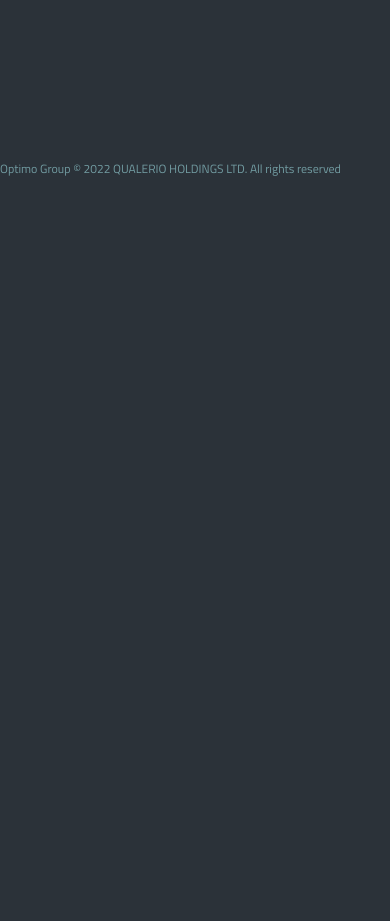
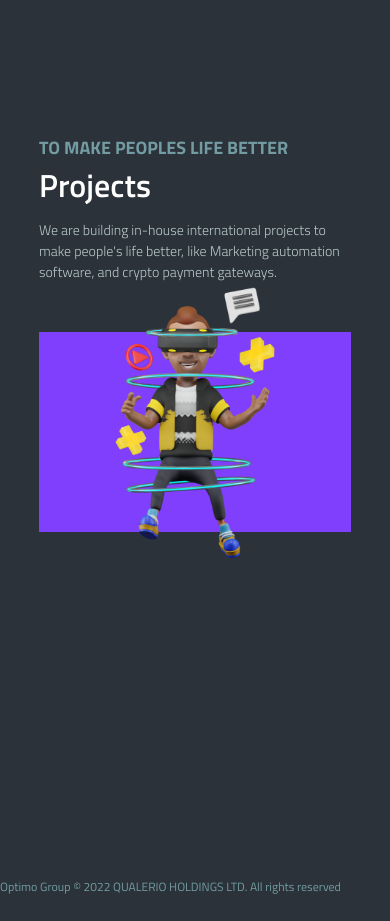
Before and after one commit to Optimogroupio/optimo-group-website, a Next.js app: page /mobile in a window 390 px wide. Shown: the part 4780-5701 px from the top of the page. Before the commit the page ends 4983 px from the top, so only its background shows below. Built offline with nearby package versions, Linux system fonts and the light colour scheme.

Commit message:
mobile projects

```diff
--- a/pages/mobile.js
+++ b/pages/mobile.js
@@ -190,6 +190,26 @@ export default function Mobile() {
                         take the form of access to experienced mentors with relevant area expertise.
                     </span>
                 </div>
+                {/* Projects */}
+                <div className={styles.projects}>
+                    <h2 className={styles.secondaryHeader}>To Make Peoples Life Better</h2>
+                    <h1 className={styles.title}>Projects</h1>
+                    <span className={styles.text}>
+                        We are building in-house international projects to make people{`'`}s life better,
+                        like Marketing automation software, and crypto payment gateways.
+                    </span>
+                    <div className={styles.imageContainer}>
+                        <div className={styles.imageBg}/>
+                        <div className={styles.image}>
+                            <Image
+                                src="/images/Projects.png"
+                                alt="Projects"
+                                width={300}
+                                height={300}
+                            />
+                        </div>
+                    </div>
+                </div>
                 <div />
             </div>
             <Footer />
--- a/styles/pages/Mobile.module.css
+++ b/styles/pages/Mobile.module.css
@@ -173,3 +173,20 @@
     margin-top: 100px;
     margin-bottom: 20px;
 }
+/* Projects */
+.projects{
+    display: flex;
+    flex-direction: column;
+}
+.projects .text{
+    margin-top: 10px;
+}
+.projects .image{
+    bottom: -50px
+}
+.projects .imageContainer{
+    width: 100%;
+    height: 200px;
+    margin-top: 50px;
+    margin-bottom: 20px;
+}
```
